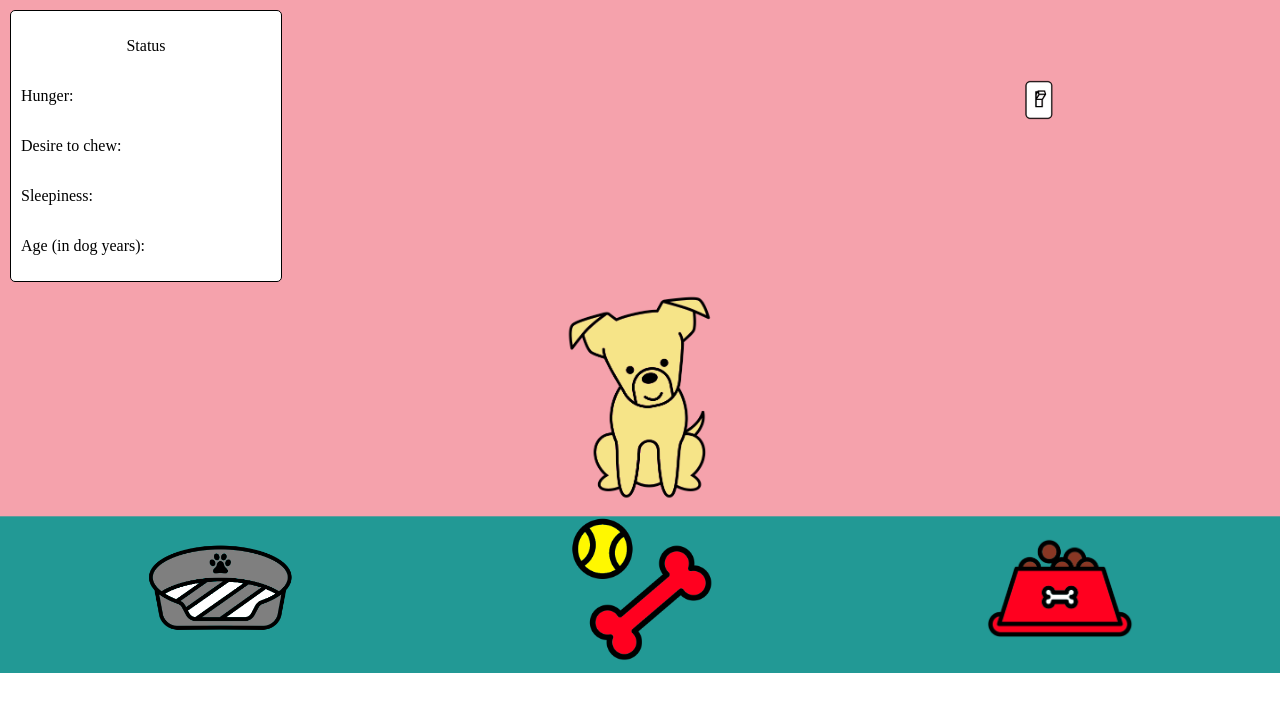
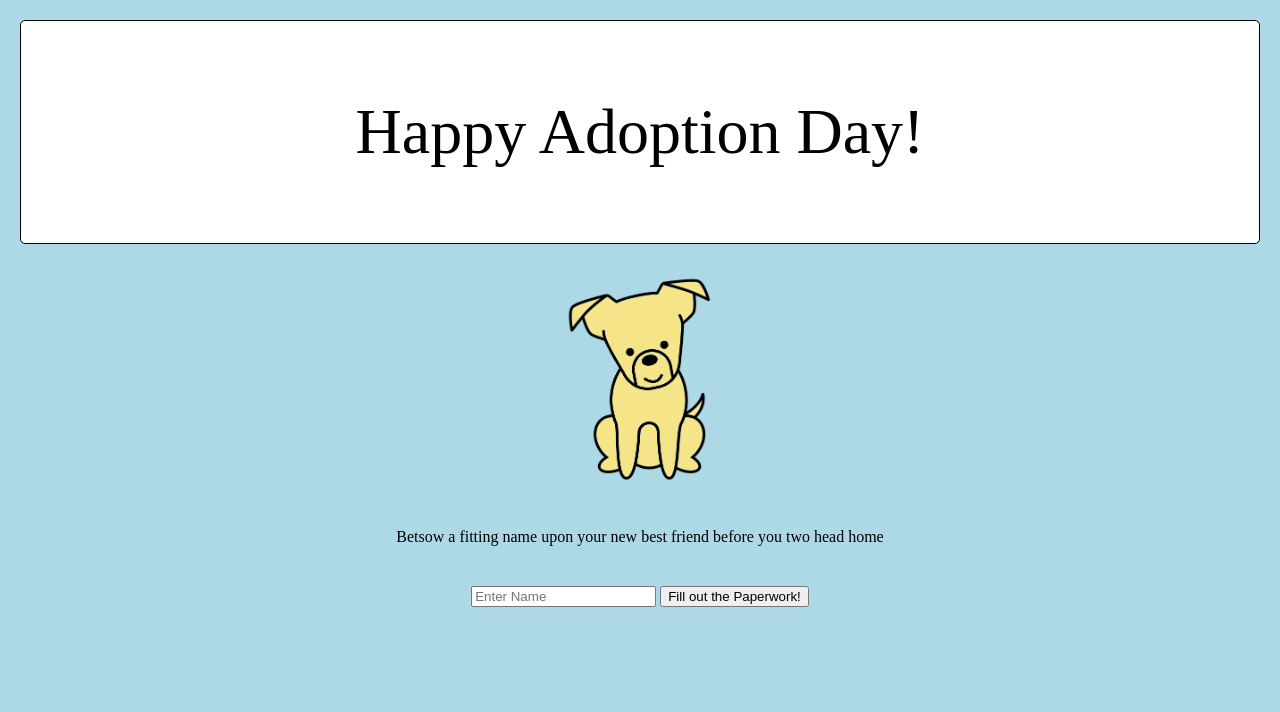
Before and after one commit to mbahan1/Tamagotchi-Project, a plain HTML site: page main.html in a window 1280 px wide. Drawn offline with nearby package versions, Linux system fonts and the light colour scheme.

Commit message:
changed start page to an overlay on the main page, easier code and more efficient.

```diff
--- a/css/style.css
+++ b/css/style.css
@@ -1,10 +1,61 @@
 body {
     margin: 0;
     height: 100%;
+    background-image: url("../images/background.png");
 }
+/* overlay to cover game page for start/naming page */
+#startPageOverlay{
+    position:absolute;
+    opacity:1;
+    left:0;
+    right:0;
+    top:0;
+    bottom:0;
+    z-index:1;
+    justify-content: center;
+    text-align: center;
+    background-color: lightblue;
+    margin: 0;
+}
+/* #startPage{
+    display: flex;
+    flex-direction: column;
+    justify-content: center;
+    text-align: center;
+    background-color: lightblue;
+    margin: 0;
+} */
+#adoptionBanner{
+    font-size: 64px;
+    border-style: solid;
+    border-width: 1px;
+    border-color: black;
+    border-radius: 5px;
+    margin: 20px;
+    padding: 10px;
+    background-color: white;
+}
+#options{
+    margin: 20px;
+    padding: 10px;
+}
+#dogPic {
+    width: 150px;
+    height: auto;
+}
+#nameIt{
+    padding: 10px;
+}
+#enterName{
+    margin: 20px;
+    padding: 10px;
+}
+
+
+/* Main game stuff */
 #mainPage{
     margin: 0;
-    padding: 10px;
+    padding: 0;
     background-image: url("../images/background.png");
     background-repeat: no-repeat;
     background-position: center;
@@ -76,39 +127,3 @@ body {
 }
 
 /* for starter page */
-body {
-
-}
-#startPage{
-    display: flex;
-    flex-direction: column;
-    justify-content: center;
-    text-align: center;
-    background-color: lightblue;
-    margin: 0;
-}
-#adoptionBanner{
-    font-size: 64px;
-    border-style: solid;
-    border-width: 1px;
-    border-color: black;
-    border-radius: 5px;
-    margin: 20px;
-    padding: 10px;
-    background-color: white;
-}
-#options{
-    margin: 20px;
-    padding: 10px;
-}
-#dogPic {
-    width: 150px;
-    height: auto;
-}
-#nameIt{
-    padding: 10px;
-}
-#enterName{
-    margin: 20px;
-    padding: 10px;
-}
--- a/main.html
+++ b/main.html
@@ -14,7 +14,21 @@
     <script src="js/script.js" async defer></script>
 </head>
 <body>
-<div id="mainPage">
+    <div id="startPageOverlay" class="overlay">
+        <div id="adoptionBanner">
+            <p id="welcome">Happy Adoption Day!</p>
+        </div>
+        <div id="options">
+            <img id="dogPic" src="images/sitting-cropped-yellow.png" alt="Dog">
+        </div>
+        <div id="nameIt">Betsow a fitting name upon your new best friend before you two head home</div>
+        <form id="enterName">
+            <input type="text" id ="inputName" placeholder="Enter Name" />
+            <input type="submit" value="Fill out the Paperwork!" />
+            <!-- onclick="setName()" add this to end of submit after paperwork!-->
+        </form>
+    </div>
+    <div id="mainPage">
     <div id="statusWindow">
         <p id="nameStatus">Status</p>
         <div id="hunger" class="stats">
```
Also changed, not shown: start.html (deleted, +0 -37 lines).
